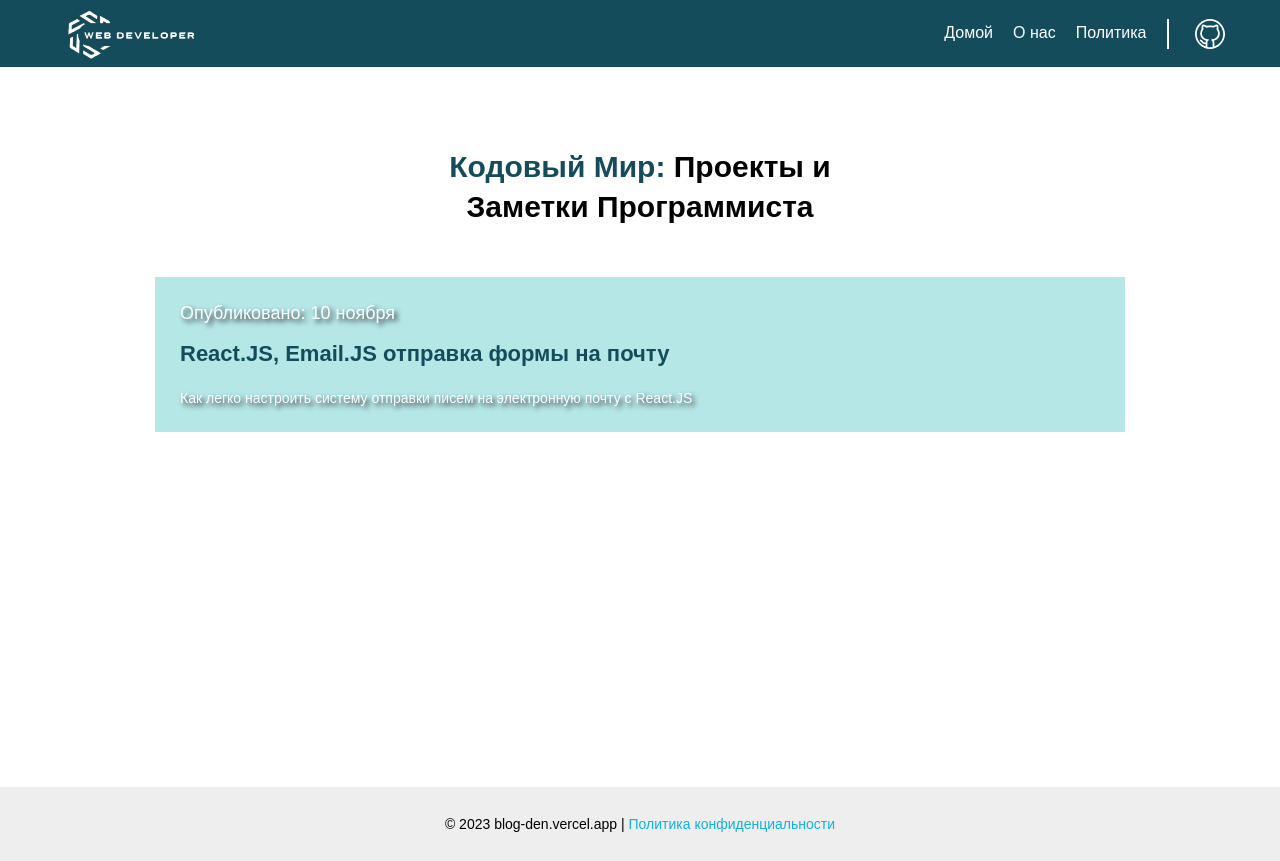
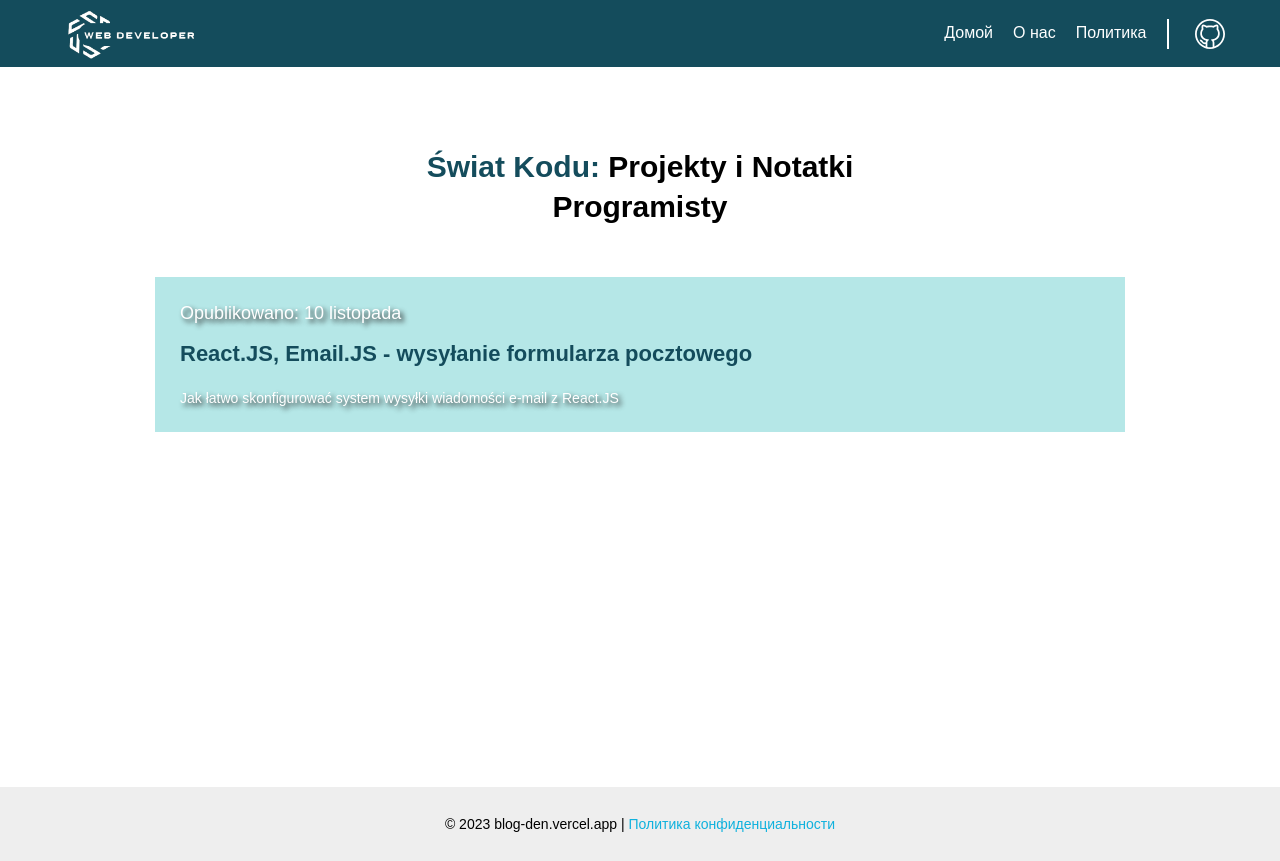
Before and after one commit to den4k-pr/blog, a React (Create React App) app: page / in a window 1280 px wide. Built offline with nearby package versions, Linux system fonts and the light colour scheme.

Commit message:
Update Home.jsx

```diff
--- a/src/pages/Home.jsx
+++ b/src/pages/Home.jsx
@@ -1,11 +1,10 @@
-import { SectionProject } from "../components/home/sectionProject"
-
+import { SectionProject } from "../components/home/sectionProject";
 
 export const Home = () => {
-    return(
-        <section >
-            <h1 className="title"><span>Кодовый Мир:</span> Проекты и Заметки Программиста</h1>
-            <SectionProject link="emailjs" data="Опубликовано: 10 ноября" name="React.JS, Email.JS отправка формы на почту" text="Как легко настроить систему отправки писем на электронную почту с React.JS"/>
+    return (
+        <section>
+            <h1 className="title"><span>Świat Kodu:</span> Projekty i Notatki Programisty</h1>
+            <SectionProject link="emailjs" data="Opublikowano: 10 listopada" name="React.JS, Email.JS - wysyłanie formularza pocztowego" text="Jak łatwo skonfigurować system wysyłki wiadomości e-mail z React.JS"/>
         </section>
-    )
-}
+    );
+};
```
